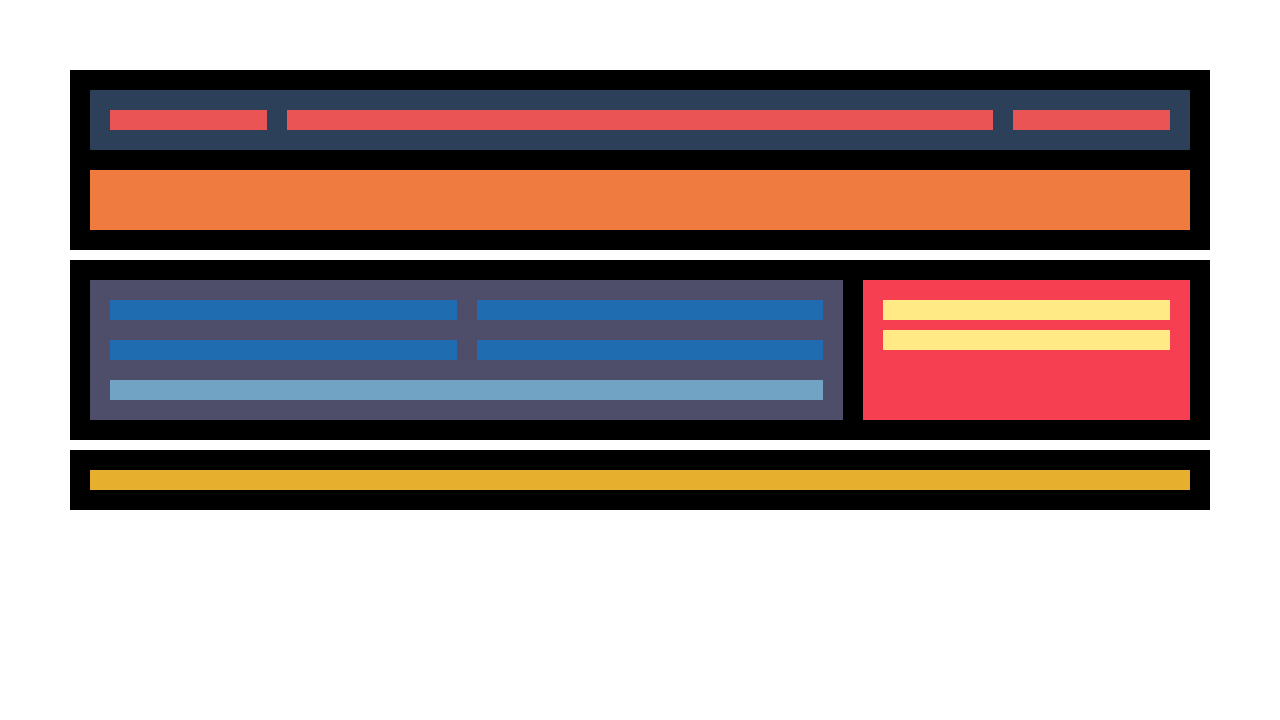
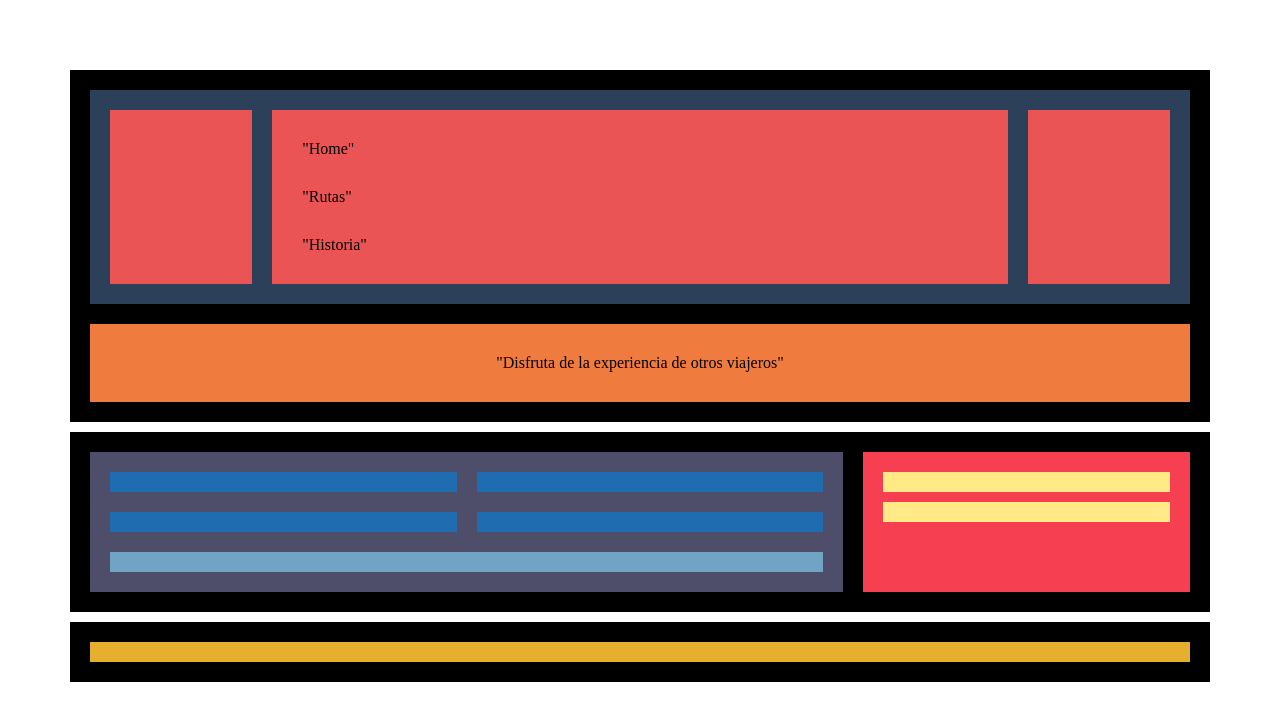
Before and after one commit to cassiopereira1984/sprint1_tema1, a plain HTML site: page index.html in a window 1280 px wide. Drawn offline with Linux system fonts and the light colour scheme.

Commit message:
nivel2 div menu

```diff
--- a/index.html
+++ b/index.html
@@ -2,21 +2,25 @@
 <html lang="en">
 <head>
     <meta charset="UTF-8">
-    <meta name="viewport" content="width=device-width, initial-scale=1.0">
+    <meta name="viewport" content="width=device-width, initial-scale=1.0"> <!--etiqueta meta de HTML5 que indica el tamaño de la ventana o área visible de una pantalla-->
     <title>Sprint1_nivel1</title>
     <link rel="stylesheet" href="estilo.css"
-    <meta name=viewport content="width=device-width, initial-scale=1"> <!--etiqueta meta de HTML5 que indica el tamaño de la ventana o área visible de una pantalla-->
+
 </head>
 <body>
     <div class="principal">
         <header class="header">
             <div class="menu"> <!--se emplea para definir un bloque de contenido o sección de la página-->
                 <div class="logo"></div>
-                <div class="nav"></div>
+                <nav class="nav">
+                    <div class="home1">"Home"</div>
+                    <div class="rutas1">"Rutas"</div>
+                    <div class="historia1">"Historia"</div>
+                </nav>
                 <div class="social"></div>
             </div>
             <div class="texto-princial">
-                <div class="centro"></div>
+                <div class="centro">"Disfruta de la experiencia de otros viajeros"</div>
             </div>
         </header>
         <section class="section">
```
